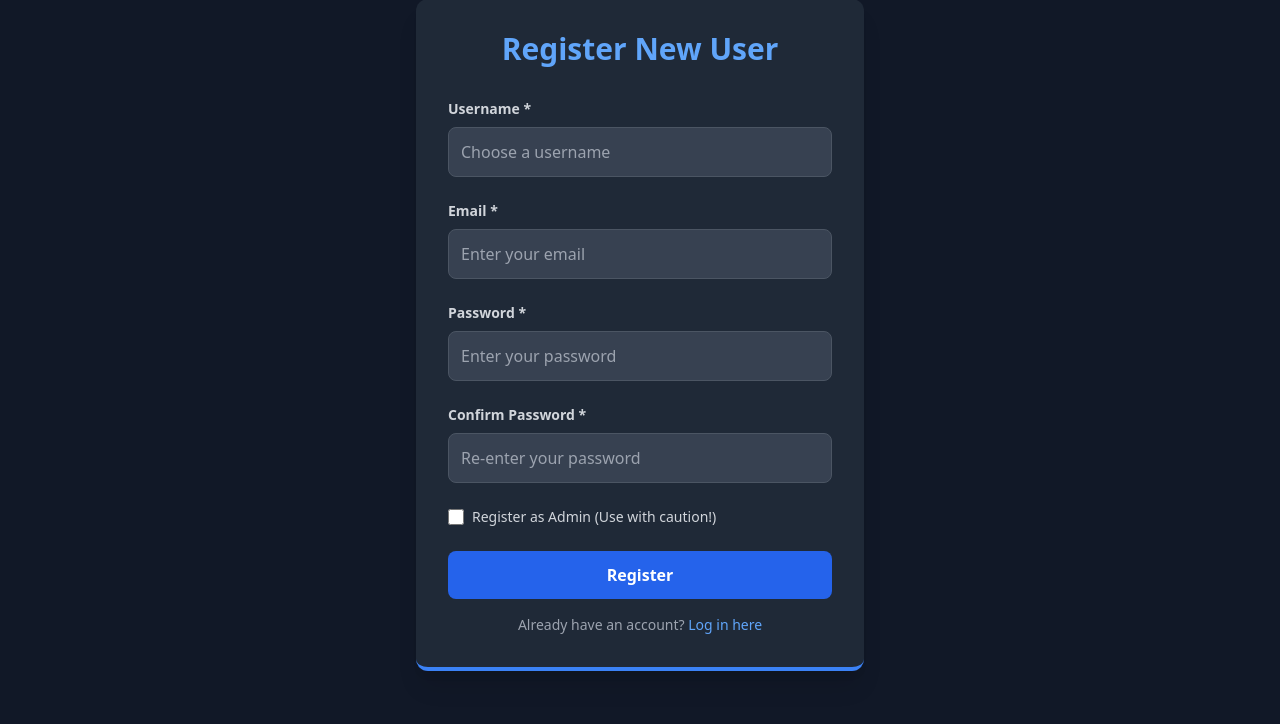
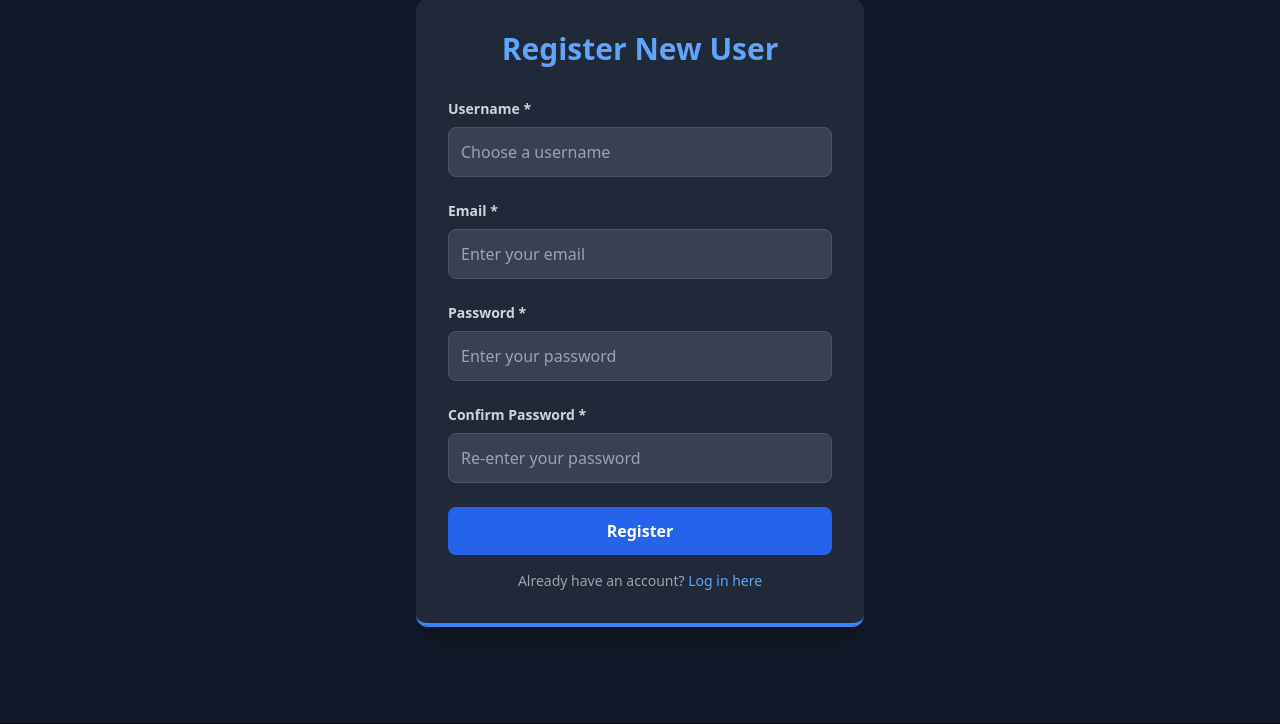
Before and after one commit to anshuman365/JantaFile, a Flask app: page /auth/register in a window 1280 px wide. Shown: the part 97-821 px from the top of the page. Run offline with Flask 3, Linux system fonts and the light colour scheme; some libraries are stand-ins or nearby versions.

Commit message:
Final database support

```diff
--- a/app/templates/auth/register.html
+++ b/app/templates/auth/register.html
@@ -50,14 +50,14 @@
                            placeholder="Re-enter your password">
                 </div>
 
-                <div class="flex items-center">
+<!--                <div class="flex items-center">
                     <input type="checkbox" id="is_admin" name="is_admin"
                            class="h-4 w-4 text-blue-600 focus:ring-blue-500 border-gray-300 rounded">
                     <label for="is_admin" class="ml-2 block text-sm text-gray-300">
                         Register as Admin (Use with caution!)
                     </label>
                 </div>
-
+-->
                 <button type="submit"
                         class="w-full bg-blue-600 hover:bg-blue-700 text-white font-bold py-3 px-4 rounded-lg transition-all">
                     Register
```
Also changed, not shown: instance/jantafile.db.
